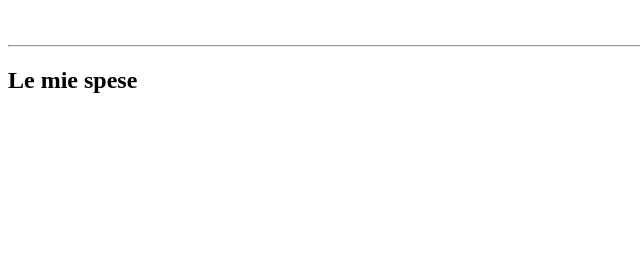
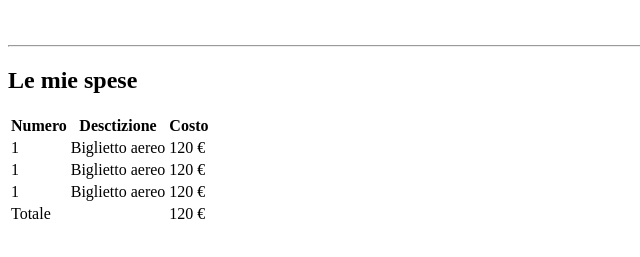
Before and after one commit to ldm0805/html-london-trip, a plain HTML site: page index.html in a window 1280 px wide. Shown: the part 61-318 px from the top of the page, without its empty margins (0-640 px from the left). Drawn offline with Linux system fonts and the light colour scheme.

Commit message:
Ho creato la prima sezione nel main

```diff
--- a/index.html
+++ b/index.html
@@ -15,10 +15,40 @@
         <img src=".\img\pexels-bill-emrich-230794-2.jpg" alt="">
     </header>
     <hr>
+    <!-- Creazione del main -->
     <main>
+      <!-- Creazione della prima sezione contentente la tabella -->
+      <section>
         <h2> Le mie spese </h2>
-
+        <table>
+        <tr>
+          <th>Numero</th>
+          <th>Desctizione</th>
+          <th>Costo</th>
+        </tr>
+        <tr>
+          <td>1</td>
+          <td>Biglietto aereo</td>
+          <td>120 &#8364;</td>
+        </tr>
+        <tr>
+          <td>1</td>
+          <td>Biglietto aereo</td>
+          <td>120 &#8364;</td>
+        </tr>
+        <tr>
+          <td>1</td>
+          <td>Biglietto aereo</td>
+          <td>120 &#8364;</td>
+        </tr>
+        <tfoot>
+          <td>Totale</td>
+          <td></td>
+          <td>120 &#8364;</td>
+        </tfoot>
+      </table>
+    </section>
+      <br>
     </main>
-
 </body>
 </html>
```
